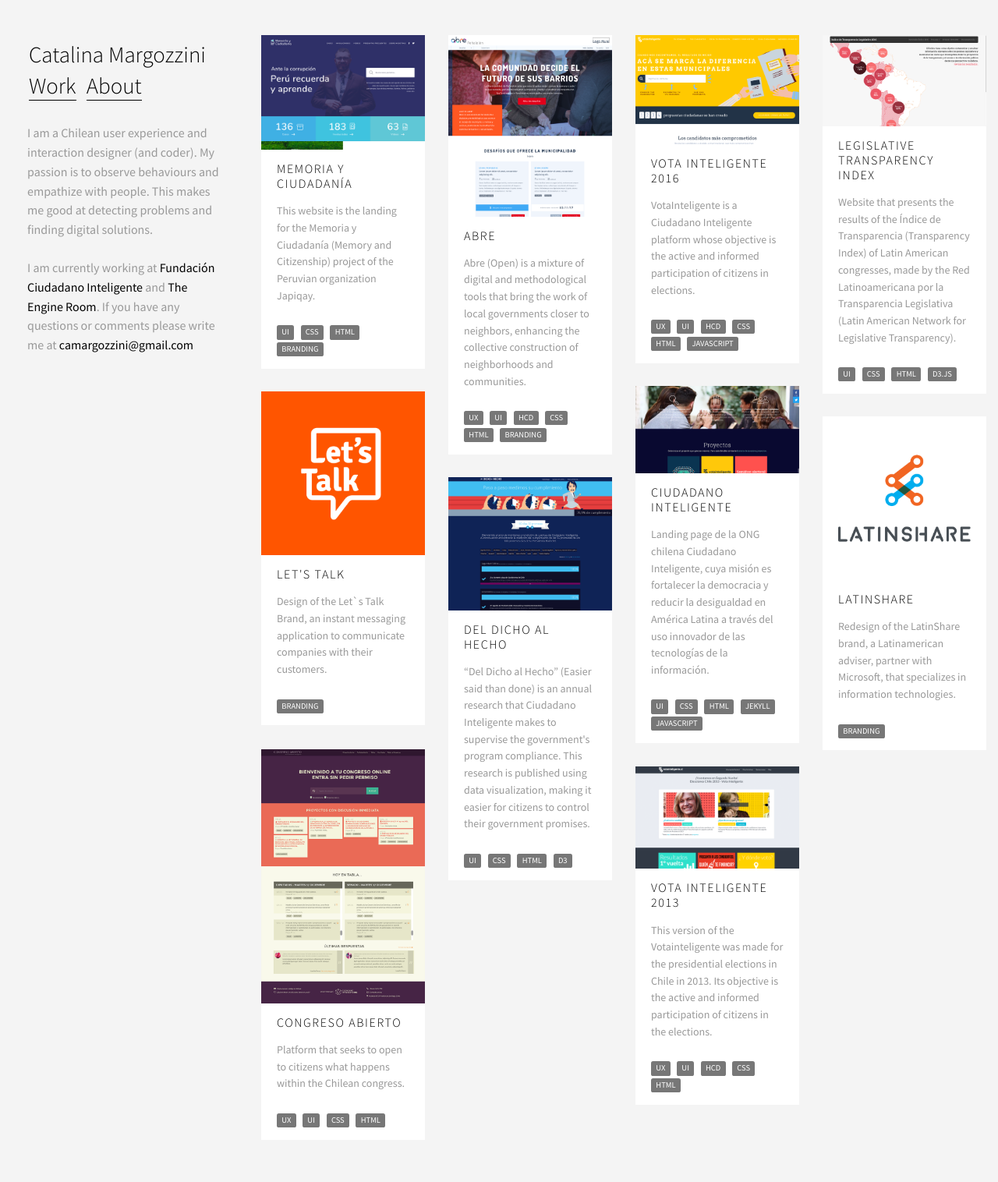
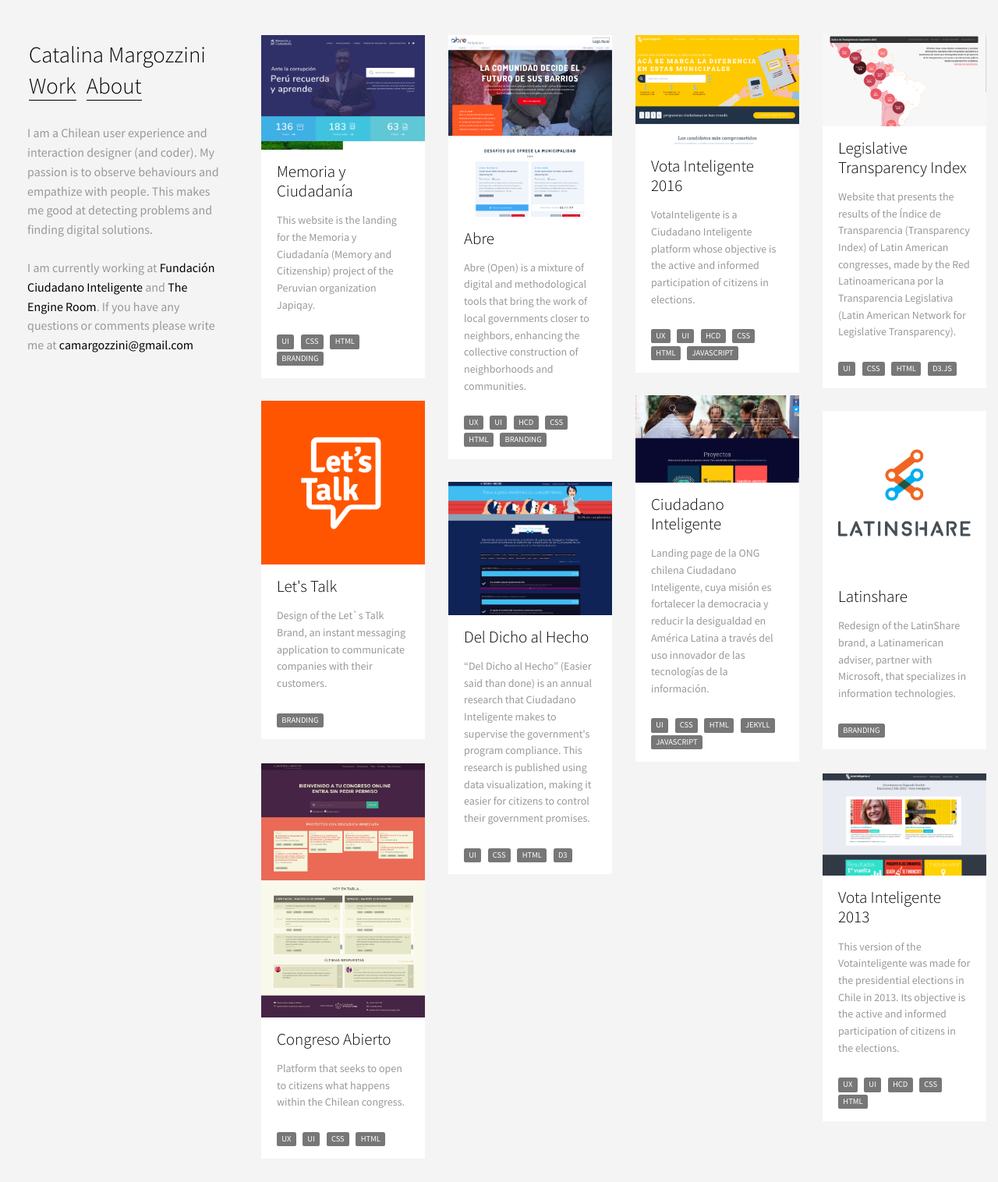
Before and after one commit to camargozzini/portafolio-camargozzini, a Jekyll site: the page built from index.md, in a window 1280 px wide. Shown: the whole page at 78% size. Built offline with Jekyll 4.4.1, drawn with Linux system fonts in a browser that asks for light colours; nearby versions of some CDN libraries; before the commit the page ends 1492 px from its top, so only the background shows below that.

Commit message:
Changes style from h4

```diff
--- a/_sass/_base.scss
+++ b/_sass/_base.scss
@@ -50,11 +50,7 @@
 }
 
 h4 {
-  font-size: 16px;
-  line-height: 1.5;
-  font-weight: 700;
-  text-transform: uppercase;
-  letter-spacing: 0.1em;
+    font-size: 21px;
 }
 
 
```
